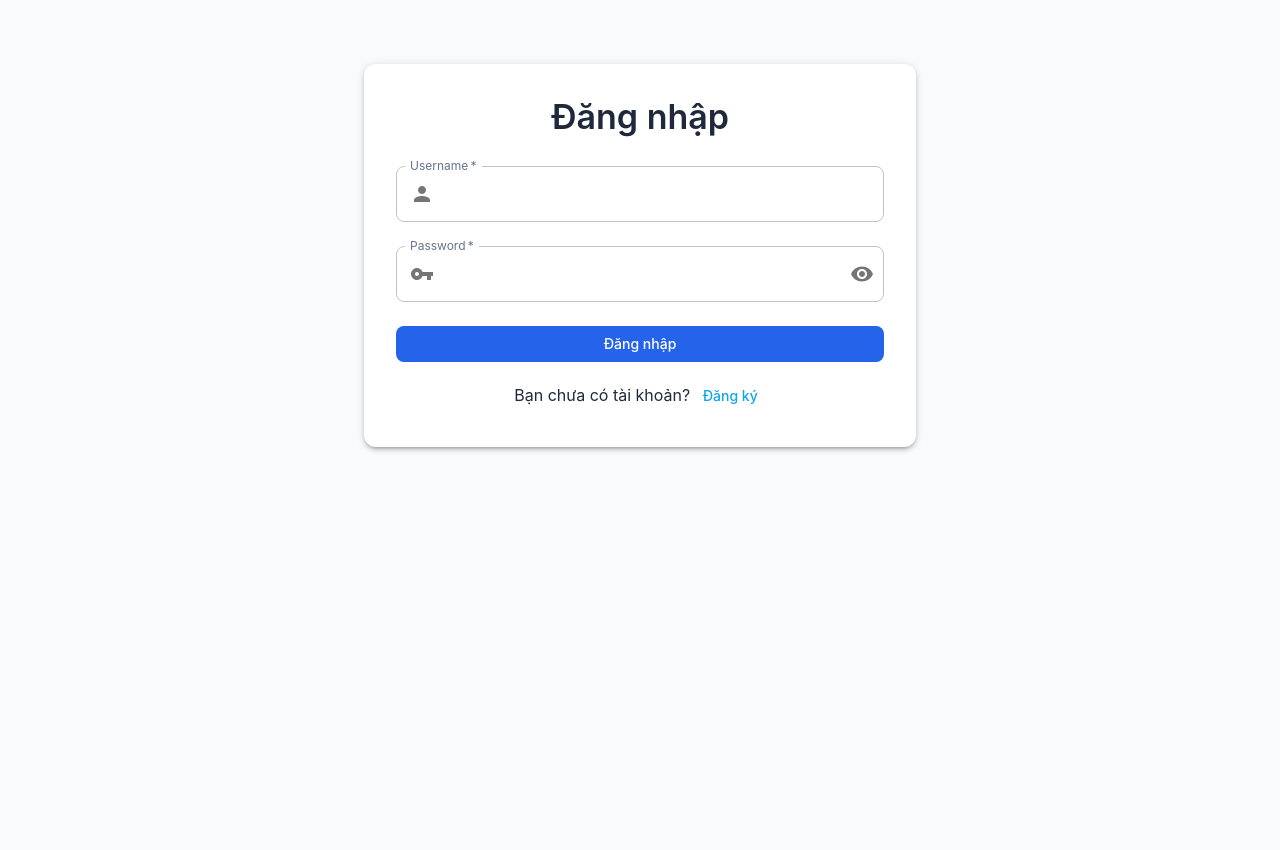
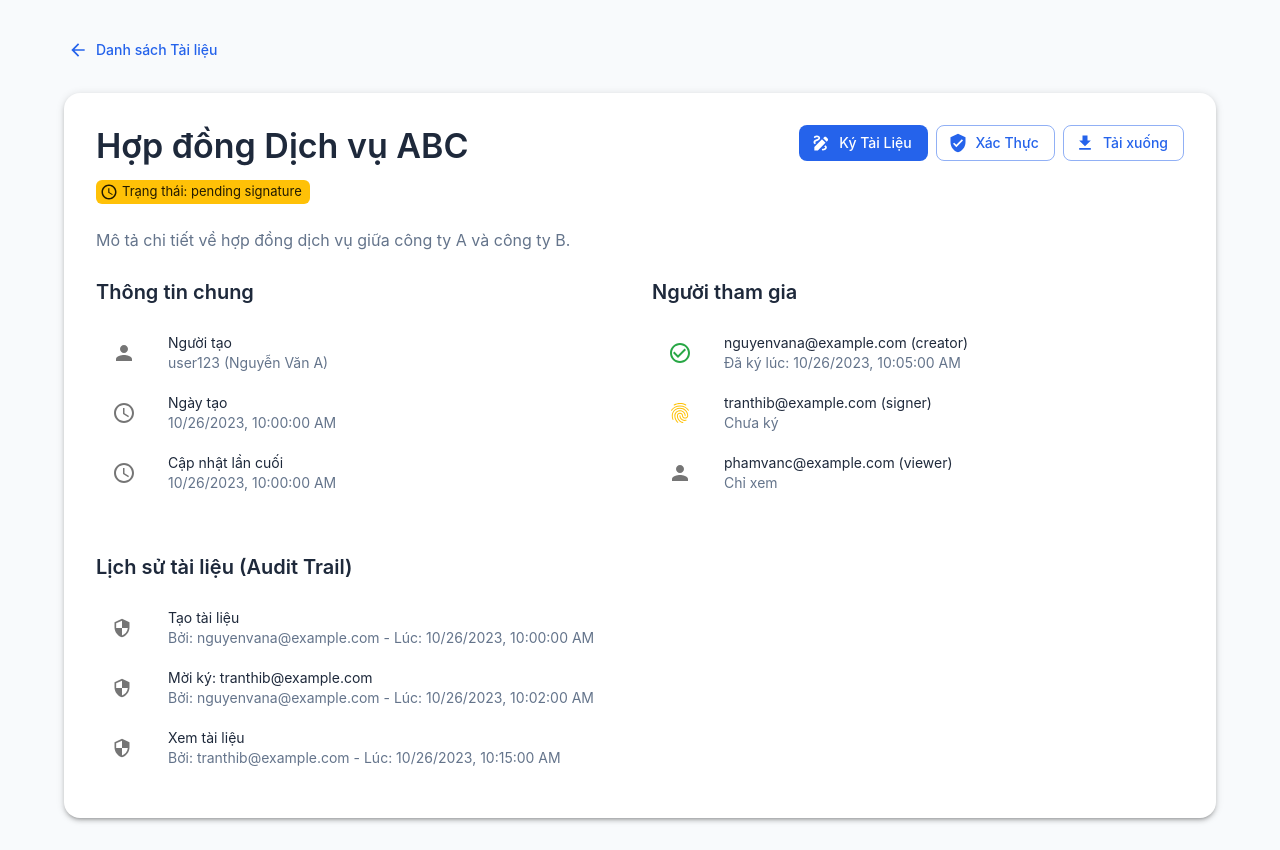
Before and after one commit to TAP1812/DocuTrust, a React (Create React App) app in the folder front-end/: page /documents/1 in a window 1280 px wide. Before the commit this address led to /login. Before the commit the page ends 800 px from the top, so only its background shows below. Built offline with nearby package versions, Linux system fonts and the light colour scheme.

Commit message:
update documentsDetail

```diff
--- /dev/null
+++ b/front-end/src/pages/DocumentDetail.js
@@ -0,0 +1,223 @@
+import React, { useState, useEffect } from 'react';
+import { useParams, Link as RouterLink, useNavigate } from 'react-router-dom';
+import {
+  Container,
+  Typography,
+  Paper,
+  Button,
+  Box,
+  CircularProgress,
+  List,
+  ListItem,
+  ListItemText,
+  ListItemIcon,
+  Chip,
+  Grid,
+} from '@mui/material';
+import {
+  ArrowBack as ArrowBackIcon,
+  Description as DescriptionIcon,
+  Person as PersonIcon,
+  AccessTime as AccessTimeIcon,
+  CheckCircleOutline as CheckCircleOutlineIcon,
+  Security as SecurityIcon,
+  Fingerprint as FingerprintIcon,
+  Download as DownloadIcon,
+  Draw as SignIcon,
+  VerifiedUser as VerifyIcon,
+} from '@mui/icons-material';
+
+// Dữ liệu mẫu - bạn sẽ thay thế bằng fetch API
+const mockDocument = {
+  _id: '123xyz',
+  title: 'Hợp đồng Dịch vụ ABC',
+  description: 'Mô tả chi tiết về hợp đồng dịch vụ giữa công ty A và công ty B.',
+  status: 'pending_signature', // 'signed', 'rejected', 'draft'
+  createdBy: 'user123 (Nguyễn Văn A)',
+  createdAt: '2023-10-26T10:00:00Z',
+  updatedAt: '2023-10-26T10:00:00Z',
+  participants: [
+    { userId: 'user123', email: 'nguyenvana@example.com', role: 'creator', hasSigned: true, signedAt: '2023-10-26T10:05:00Z' },
+    { userId: 'user456', email: 'tranthib@example.com', role: 'signer', hasSigned: false, signedAt: null },
+    { userId: 'user789', email: 'phamvanc@example.com', role: 'viewer', hasSigned: false, signedAt: null },
+  ],
+  fileUrl: '#', // Đường dẫn đến file tài liệu
+  auditTrail: [
+    { event: 'Tạo tài liệu', user: 'nguyenvana@example.com', timestamp: '2023-10-26T10:00:00Z' },
+    { event: 'Mời ký: tranthib@example.com', user: 'nguyenvana@example.com', timestamp: '2023-10-26T10:02:00Z' },
+    { event: 'Xem tài liệu', user: 'tranthib@example.com', timestamp: '2023-10-26T10:15:00Z' },
+  ],
+};
+
+const DocumentDetail = () => {
+  const { id } = useParams();
+  const navigate = useNavigate();
+  const [document, setDocument] = useState(null);
+  const [loading, setLoading] = useState(true);
+  const [error, setError] = useState('');
+
+  useEffect(() => {
+    console.log('DocumentDetail mounted for ID:', id);
+    // Simulate API call
+    const fetchDocumentDetail = async () => {
+      setLoading(true);
+      setError('');
+      try {
+        // ---- BẮT ĐẦU PHẦN GIẢ LẬP API ----
+        await new Promise(resolve => setTimeout(resolve, 500));
+        if (id === mockDocument._id) {
+          setDocument(mockDocument);
+        } else {
+          console.warn(`Mock data ID (${mockDocument._id}) không khớp với ID yêu cầu (${id}). Sử dụng mock data mặc định.`);
+          setDocument(mockDocument);
+        }
+        // ---- KẾT THÚC PHẦN GIẢ LẬP API ----
+      } catch (e) {
+        console.error('Error fetching document details:', e);
+        setError(e.message || 'Đã xảy ra lỗi khi tải thông tin tài liệu.');
+      }
+      setLoading(false);
+    };
+
+    fetchDocumentDetail();
+  }, [id]);
+
+  if (loading) {
+    return (
+      <Box sx={{ display: 'flex', justifyContent: 'center', alignItems: 'center', height: '80vh' }}>
+        <CircularProgress />
+      </Box>
+    );
+  }
+
+  if (error) {
+    return (
+      <Container maxWidth="md" sx={{ py: 4, textAlign: 'center' }}>
+        <Typography color="error" variant="h6">{error}</Typography>
+        <Button component={RouterLink} to="/documents" variant="outlined" sx={{ mt: 2 }}>
+          Quay lại Danh sách
+        </Button>
+      </Container>
+    );
+  }
+
+  if (!document) {
+    return (
+      <Container maxWidth="md" sx={{ py: 4, textAlign: 'center' }}>
+        <Typography variant="h6">Không tìm thấy thông tin tài liệu.</Typography>
+        <Button component={RouterLink} to="/documents" variant="outlined" sx={{ mt: 2 }}>
+          Quay lại Danh sách
+        </Button>
+      </Container>
+    );
+  }
+
+  return (
+    <Container maxWidth="lg" sx={{ py: 4 }}>
+      <Button
+        component={RouterLink}
+        to="/documents"
+        startIcon={<ArrowBackIcon />}
+        sx={{ mb: 3 }}
+      >
+        Danh sách Tài liệu
+      </Button>
+
+      <Paper elevation={3} sx={{ p: { xs: 2, md: 4 }, borderRadius: 2 }}>
+        <Box sx={{ display: 'flex', justifyContent: 'space-between', alignItems: 'flex-start', mb: 3 }}>
+          <Box>
+            <Typography variant="h4" component="h1" gutterBottom sx={{ fontWeight: 600 }}>
+              {document.title}
+            </Typography>
+            <Chip
+              icon={document.status === 'signed' ? <CheckCircleOutlineIcon /> : document.status === 'pending_signature' ? <AccessTimeIcon /> : <DescriptionIcon />}
+              label={`Trạng thái: ${document.status.replace('_', ' ')}`}
+              color={document.status === 'signed' ? 'success' : document.status === 'pending_signature' ? 'warning' : 'default'}
+              size="small"
+            />
+          </Box>
+          <Box sx={{ display: 'flex', gap: 1, flexDirection: { xs: 'column', sm: 'row'} }}>
+            {document.status === 'pending_signature' && (
+                <Button
+                    variant="contained"
+                    startIcon={<SignIcon />}
+                    onClick={() => navigate(`/documents/${document._id}/sign`)}
+                >
+                    Ký Tài Liệu
+                </Button>
+            )}
+            <Button
+                variant="outlined"
+                startIcon={<VerifyIcon />}
+                onClick={() => navigate(`/documents/${document._id}/verify`)}
+            >
+                Xác Thực
+            </Button>
+             <Button variant="outlined" startIcon={<DownloadIcon />} href={document.fileUrl} target="_blank">
+              Tải xuống
+            </Button>
+          </Box>
+        </Box>
+
+        <Typography variant="body1" color="text.secondary" sx={{ mb: 3 }}>
+          {document.description}
+        </Typography>
+
+        <Grid container spacing={3}>
+          <Grid item xs={12} md={6}>
+            <Typography variant="h6" gutterBottom>Thông tin chung</Typography>
+            <List dense>
+              <ListItem>
+                <ListItemIcon><PersonIcon /></ListItemIcon>
+                <ListItemText primary="Người tạo" secondary={document.createdBy} />
+              </ListItem>
+              <ListItem>
+                <ListItemIcon><AccessTimeIcon /></ListItemIcon>
+                <ListItemText primary="Ngày tạo" secondary={new Date(document.createdAt).toLocaleString()} />
+              </ListItem>
+              <ListItem>
+                <ListItemIcon><AccessTimeIcon /></ListItemIcon>
+                <ListItemText primary="Cập nhật lần cuối" secondary={new Date(document.updatedAt).toLocaleString()} />
+              </ListItem>
+            </List>
+          </Grid>
+
+          <Grid item xs={12} md={6}>
+            <Typography variant="h6" gutterBottom>Người tham gia</Typography>
+            <List dense>
+              {document.participants.map((p, index) => (
+                <ListItem key={index}>
+                  <ListItemIcon>
+                    {p.hasSigned ? <CheckCircleOutlineIcon color="success" /> : p.role === 'signer' ? <FingerprintIcon color="warning"/> : <PersonIcon />}
+                  </ListItemIcon>
+                  <ListItemText
+                    primary={`${p.email} (${p.role})`}
+                    secondary={p.hasSigned ? `Đã ký lúc: ${new Date(p.signedAt).toLocaleString()}` : (p.role === 'signer' ? 'Chưa ký' : 'Chỉ xem')}
+                  />
+                </ListItem>
+              ))}
+            </List>
+          </Grid>
+
+          <Grid item xs={12}>
+            <Typography variant="h6" gutterBottom sx={{mt: 2}}>Lịch sử tài liệu (Audit Trail)</Typography>
+            <List dense>
+              {document.auditTrail.map((entry, index) => (
+                <ListItem key={index}>
+                  <ListItemIcon><SecurityIcon fontSize="small" /></ListItemIcon>
+                  <ListItemText
+                    primary={entry.event}
+                    secondary={`Bởi: ${entry.user} - Lúc: ${new Date(entry.timestamp).toLocaleString()}`}
+                  />
+                </ListItem>
+              ))}
+            </List>
+          </Grid>
+        </Grid>
+
+      </Paper>
+    </Container>
+  );
+};
+
+export default DocumentDetail;
--- a/front-end/src/pages/DocumentList.jsx
+++ b/front-end/src/pages/DocumentList.jsx
@@ -20,7 +20,7 @@ import {
   Search as SearchIcon,
   Description as DescriptionIcon,
 } from '@mui/icons-material';
-import { useNavigate } from 'react-router-dom';
+import { useNavigate, Link as RouterLink } from 'react-router-dom';
 import DocumentCard from '../components/documents/DocumentCard';
 import ShareDialog from '../components/documents/ShareDialog';
 import { useDocuments } from '../hooks/useDocuments';
@@ -101,10 +101,6 @@ const DocumentList = () => {
     setShareDialogOpen(true);
   };
 
-  const handleEdit = (document) => {
-    navigate(`/documents/${document._id}/edit`);
-  };
-
   const handleDeleteClick = (document) => {
     setSelectedDocument(document);
     setDeleteDialogOpen(true);
@@ -175,12 +171,15 @@ const DocumentList = () => {
             <Grid container spacing={3}>
               {filteredDocuments.map((document) => (
                 <Grid item xs={12} sm={6} md={4} key={document._id}>
-                  <DocumentCard
-                    document={document}
-                    onShare={handleShare}
-                    onEdit={handleEdit}
-                    onDelete={handleDeleteClick}
-                  />
+                  <Box
+                    component={RouterLink}
+                    to={`/documents/${document._id}`}
+                    sx={{ textDecoration: 'none', display: 'block' }}
+                  >
+                    <DocumentCard
+                      document={document}
+                    />
+                  </Box>
                 </Grid>
               ))}
             </Grid>
--- a/front-end/src/routes.js
+++ b/front-end/src/routes.js
@@ -8,7 +8,7 @@ import SignDocument from './pages/SignDocument.js';
 import VerifyDocument from './pages/VerifyDocument.js';
 import Dashboard from './pages/Dashboard.jsx';
 import Profile from './pages/Profile.js';
-// import DocumentDetail from './pages/DocumentDetail.js'; // Bạn sẽ cần tạo hoặc bỏ comment dòng này
+import DocumentDetail from './pages/DocumentDetail.js';
 
 const AppRoutes = () => {
   return (
@@ -16,7 +16,7 @@ const AppRoutes = () => {
       <Route path="/login" element={<Login />} />
       <Route path="/register" element={<Register />} />
       <Route path="/documents" element={<DocumentList />} />
-      {/* <Route path="/documents/:id" element={<DocumentDetail />} /> */}
+      <Route path="/documents/:id" element={<DocumentDetail />} />
       <Route path="/documents/create" element={<CreateDocument />} />
 
       {/* Routes that require a document ID */}
```
